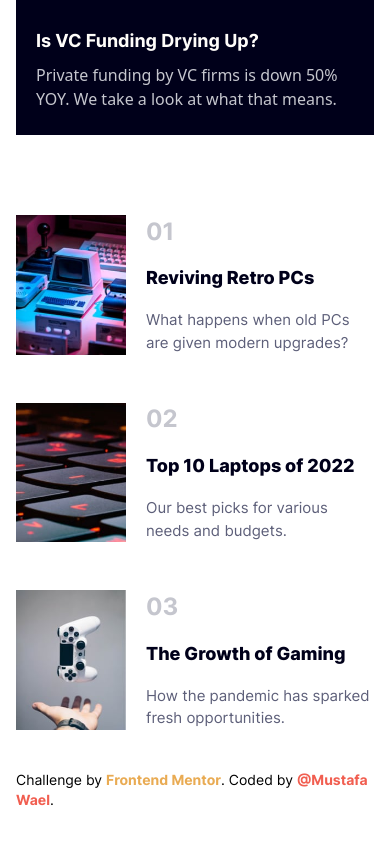
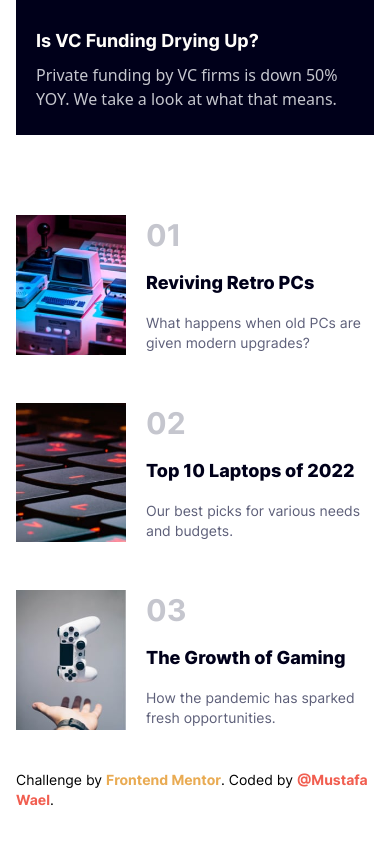
Before and after one commit to MustafaWael/frontend-mentor, a React (Vite) app in the folder news-homepage-main/app/: page / in a window 390 px wide. Shown: the part 1140-1984 px from the top of the page. Built offline with nearby package versions, Linux system fonts and the light colour scheme.

Commit message:
fix image height in small screen

```diff
--- a/news-homepage-main/app/src/Components/FeaturedBlogs.jsx
+++ b/news-homepage-main/app/src/Components/FeaturedBlogs.jsx
@@ -8,13 +8,13 @@ export const FeaturedBlogs = ({ blogs }) => (
 
 const BlogItem = ({ no, title, subTitle, image }) => (
   <li className="flex gap-x-5">
-    <div className="h-full">
-      <img className="w-[110px] max-w-[110px] h-full object-cover object-center" src={image.src} alt={image.alt} />
+    <div className="max-h-full">
+      <img className="w-[110px] max-w-[110px] h-full min-h-full object-cover object-center" src={image.src} alt={image.alt} />
     </div>
-    <div className="flex flex-col justify-around gap-y-4">
-      <span className="font-Inter font-bold text-2xl text-grayish_blue">{no}</span>
+    <div className="flex flex-col justify-around gap-3">
+      <span className="font-Inter font-bold text-3xl text-grayish_blue">{no}</span>
       <h2 className="font-Inter font-bolder text-lg text-very_dark_blue hover:text-soft_red cursor-pointer">{title}</h2>
-      <p className="font-Inter text-paragraph text-dark_grayish_blue">{subTitle}</p>
+      <p className="font-Inter text-sm text-dark_grayish_blue">{subTitle}</p>
     </div>
   </li>
 );
```
